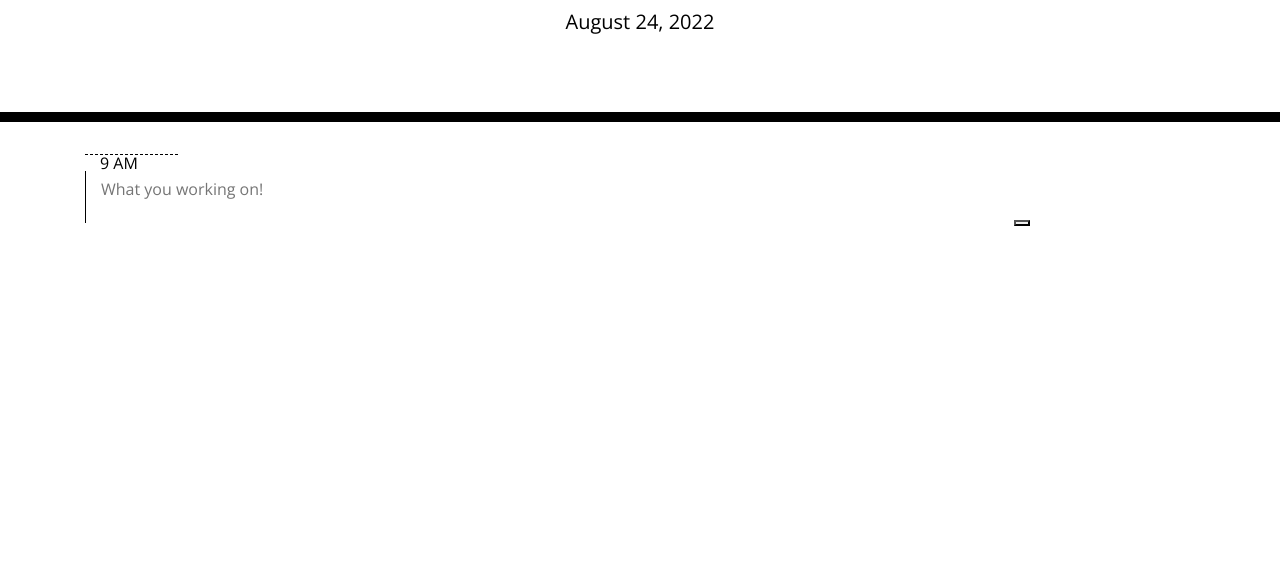
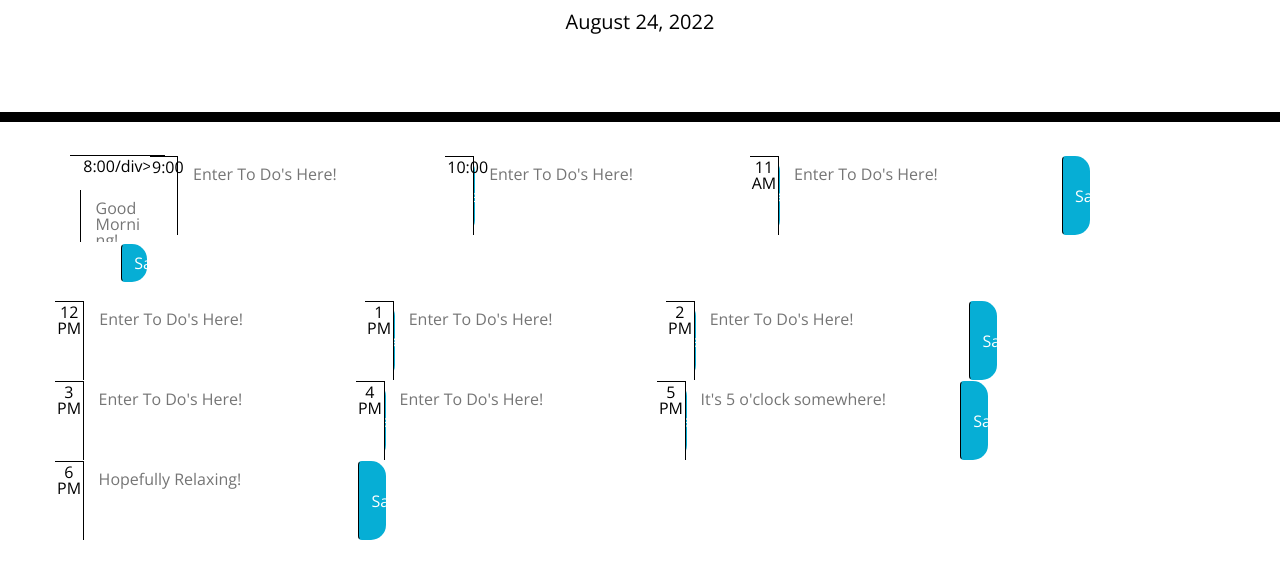
Before and after one commit to SesselmanW/Work-Day-Planner, a plain HTML site: page index.html in a window 1280 px wide. Shown: the part 182-760 px from the top of the page. Drawn offline with nearby package versions, Linux system fonts and the light colour scheme.

Commit message:
taking a break

```diff
--- a/assets/css/style.css
+++ b/assets/css/style.css
@@ -39,7 +39,8 @@ body {
   .hour {
     background-color: #ffffff;
     color: #000000;
-    border-top: 1px dashed #000000;
+    border-top: 1px solid #000000;
+    padding: 2px;
   }
 
   .past {
@@ -65,7 +66,7 @@ body {
     color: white;
   }
 
-  .saveBtn i:hover {
+  .saveBtn:hover {
     font-size: 20px;
     transition: all 0.3s ease-in-out;
   }
--- a/assets/js/script.js
+++ b/assets/js/script.js
@@ -1,3 +1,14 @@
+// Sets the current date at the top of the page
 var currentDay = moment().format('LL')
 $("#currentDay").text(currentDay)
 console.log(currentDay)
+
+//Set the Current Hour (To be used to color code the planner)
+var currentHour = moment().format("HH")
+console.log(currentHour)
+
+// $(".time-block").each(function(){
+//     var timeDiv = $(this).attr("id");
+//     console.log()
+//     })
+// )
--- a/index.html
+++ b/index.html
@@ -31,13 +31,72 @@
 
     <div class="container">
       <!-- Timeblocks go here -->
-        <div id="hour9" class=""row time-block">
-            <div class="col-md-1 hour">9 AM</div>
-            <textarea class="col-md-10" placeholder="What you working on!"></textarea>
-            <button class=""btn saveBtn col-md-1"></button>
 
+      <div id="hour8" class="row time-block">
+        <div class="col-md-1 hour">8:00/div>
+        <textarea class="col-md-10 description" placeholder= "Good Morning!"></textarea>
+        <button class="btn saveBtn col-md-1" id="9amSave">Save</button>
+      </div>
 
-        </div>
+      <div id="hour9" class="row time-block">
+        <div class="col-md-1 hour">9:00</div>
+        <textarea class="col-md-10 description" placeholder= "Enter To Do's Here!"></textarea>
+        <button class="btn saveBtn col-md-1" id="9amSave">Save</button>
+      </div>
+
+      <div id="hour10" class="row time-block">
+        <div class="col-md-1 hour">10:00</div>
+        <textarea class="col-md-10 description" placeholder= "Enter To Do's Here!"></textarea>
+        <button class="btn saveBtn col-md-1" id="9amSave">Save</button>
+      </div>
+
+      <div id="hour11" class="row time-block">
+        <div class="col-md-1 hour">11 AM</div>
+        <textarea class="col-md-10 description" placeholder= "Enter To Do's Here!"></textarea>
+        <button class="btn saveBtn col-md-1" id="9amSave">Save</button>
+      </div>
+
+      <div id="hour12" class="row time-block">
+        <div class="col-md-1 hour">12 PM</div>
+        <textarea class="col-md-10 description" placeholder= "Enter To Do's Here!"></textarea>
+        <button class="btn saveBtn col-md-1" id="9amSave">Save</button>
+      </div>
+
+      <div id="hour13" class="row time-block">
+        <div class="col-md-1 hour">1 PM</div>
+        <textarea class="col-md-10 description" placeholder= "Enter To Do's Here!"></textarea>
+        <button class="btn saveBtn col-md-1" id="9amSave">Save</button>
+      </div>
+
+      <div id="hour14" class="row time-block">
+        <div class="col-md-1 hour">2 PM</div>
+        <textarea class="col-md-10 description" placeholder= "Enter To Do's Here!"></textarea>
+        <button class="btn saveBtn col-md-1" id="9amSave">Save</button>
+      </div>
+
+      <div id="hour15" class="row time-block">
+        <div class="col-md-1 hour">3 PM</div>
+        <textarea class="col-md-10 description" placeholder= "Enter To Do's Here!"></textarea>
+        <button class="btn saveBtn col-md-1" id="9amSave">Save</button>
+      </div>
+
+      <div id="hour16" class="row time-block">
+        <div class="col-md-1 hour">4 PM</div>
+        <textarea class="col-md-10 description" placeholder= "Enter To Do's Here!"></textarea>
+        <button class="btn saveBtn col-md-1" id="9amSave">Save</button>
+      </div>
+
+      <div id="hour17" class="row time-block">
+        <div class="col-md-1 hour">5 PM</div>
+        <textarea class="col-md-10 description" placeholder= "It's 5 o'clock somewhere!"></textarea>
+        <button class="btn saveBtn col-md-1" id="9amSave">Save</button>
+      </div>
+
+      <div id="hour18" class="row time-block">
+        <div class="col-md-1 hour">6 PM</div>
+        <textarea class="col-md-10 description" placeholder= "Hopefully Relaxing!"></textarea>
+        <button class="btn saveBtn col-md-1" id="9amSave">Save</button>
+      </div>
 
     </div>
 
```
